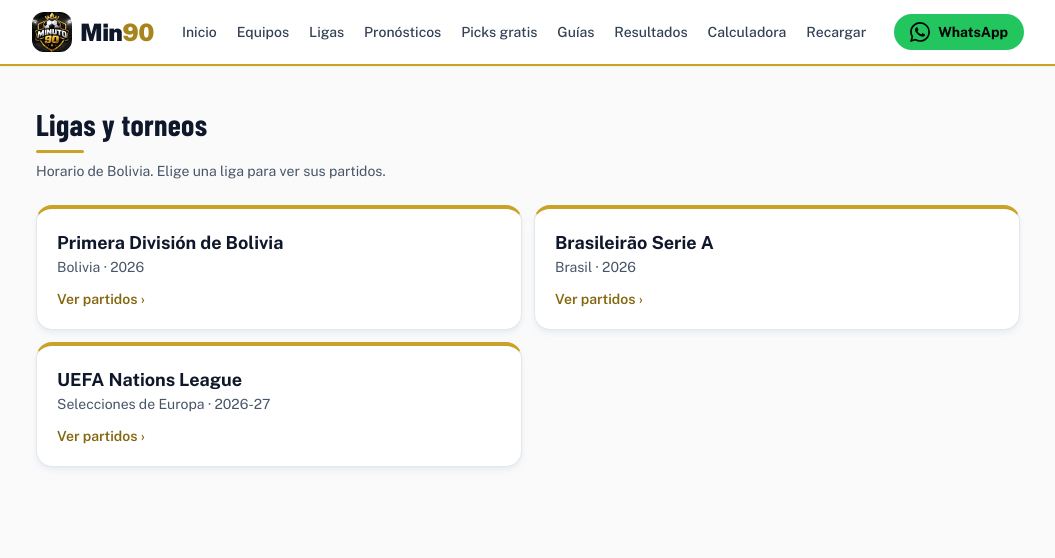
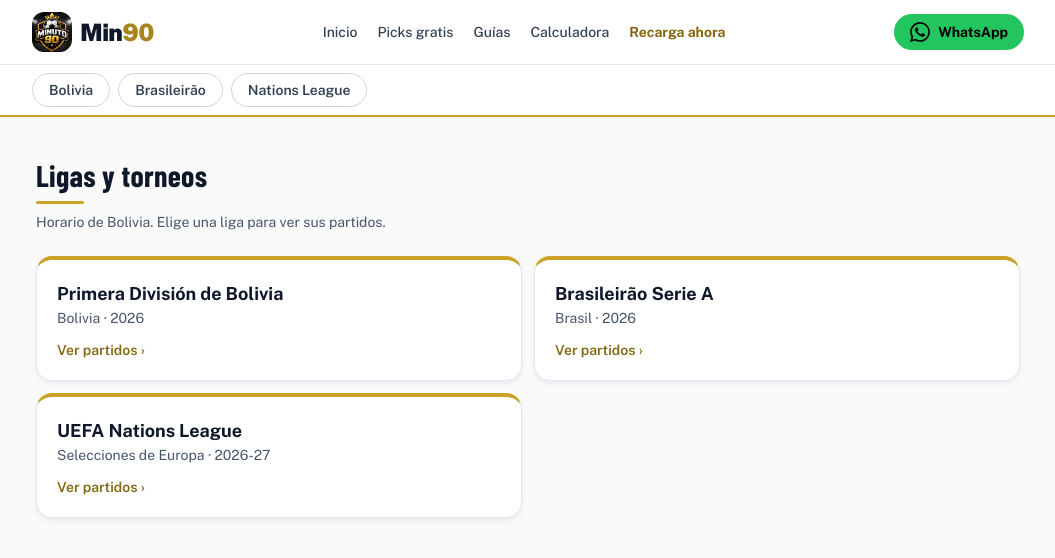
Before and after one commit to BladimirBLopez/Min90Bolivia, a Next.js app: page /ligas in a window 1280 px wide. Shown: the top 558 px of the page, without its empty margins (112-1167 px from the left). Built offline with nearby package versions, Linux system fonts and the light colour scheme; a web font is replaced by a local one.

Commit message:
Menu: selector deslizable de ligas y enlaces sin duplicados

```diff
--- a/app/ligas/page.js
+++ b/app/ligas/page.js
@@ -17,7 +17,7 @@ export default function LigasPage() {
         <h1 className="text-3xl font-extrabold titulo-oro">Ligas y torneos</h1>
         <p className="mt-2 text-sm text-slate-600">Horario de Bolivia. Elige una liga para ver sus partidos.</p>
         <div className="mt-6 grid gap-3 sm:grid-cols-2">
-          <Link href="/#pronosticos" className={card}>
+          <Link href="/equipos" className={card}>
             <p className="text-lg font-bold">Primera División de Bolivia</p>
             <p className="text-sm text-slate-600">Bolivia · 2026</p>
             <p className="mt-3 text-sm font-semibold text-oro-700">Ver partidos ›</p>
--- a/components/Navbar.js
+++ b/components/Navbar.js
@@ -1,22 +1,27 @@
 "use client";
 import { useState } from "react";
 import Link from "next/link";
+import { usePathname } from "next/navigation";
 import WhatsAppButton from "@/components/WhatsAppButton";
 
 const links = [
   ["Inicio", "/#inicio"],
-  ["Equipos", "/equipos"],
-  ["Ligas", "/ligas"],
-  ["Pronósticos", "/#pronosticos"],
   ["Picks gratis", "/pronosticos-hoy"],
   ["Guías", "/guias"],
-  ["Resultados", "/#resultados"],
   ["Calculadora", "/#calculadora"],
-  ["Recargar", "/recarga-ahora"],
+  ["Recarga ahora", "/recarga-ahora"],
+];
+
+// Selector de ligas. Bolivia va con sus páginas /equipo y /partido; las demás viven en /liga/[slug].
+const ligas = [
+  ["Bolivia", "/equipos", (p) => p === "/" || p.startsWith("/equipo") || p.startsWith("/partido") || p === "/pronosticos-hoy"],
+  ["Brasileirão", "/liga/brasil-2026", (p) => p.startsWith("/liga/brasil-2026")],
+  ["Nations League", "/liga/nations-league-2026", (p) => p.startsWith("/liga/nations-league-2026")],
 ];
 
 export default function Navbar() {
   const [open, setOpen] = useState(false);
+  const pathname = usePathname() || "/";
   const close = () => setOpen(false);
   return (
     <header className="sticky top-0 z-40 border-b-2 border-oro-500 bg-white/95 text-slate-900 shadow-sm backdrop-blur">
@@ -30,11 +35,7 @@ export default function Navbar() {
           className="flex h-10 w-10 items-center justify-center justify-self-start rounded-xl border border-oro-500/60 text-oro-700 active:bg-oro-50 sm:hidden"
         >
           <svg width="22" height="22" viewBox="0 0 24 24" fill="none" stroke="currentColor" strokeWidth="2" strokeLinecap="round" aria-hidden="true">
-            {open ? (
-              <path d="M6 6l12 12M18 6L6 18" />
-            ) : (
-              <path d="M4 7h16M4 12h16M4 17h16" />
-            )}
+            {open ? <path d="M6 6l12 12M18 6L6 18" /> : <path d="M4 7h16M4 12h16M4 17h16" />}
           </svg>
         </button>
         <Link href="/#inicio" onClick={close} className="flex items-center justify-center gap-2 text-xl font-black tracking-tight sm:justify-start sm:text-2xl">
@@ -44,24 +45,41 @@ export default function Navbar() {
         </Link>
         <nav className="hidden gap-5 text-sm font-medium text-slate-700 sm:flex">
           {links.map(([t, h]) => (
-            <a key={h} href={h} className="hover:text-oro-600">{t}</a>
+            <Link key={h} href={h} className={"hover:text-oro-600 " + (h === "/recarga-ahora" ? "font-bold text-oro-700" : "")}>{t}</Link>
           ))}
         </nav>
         <div className="flex justify-end">
           <WhatsAppButton className="!px-3 !py-2 text-sm sm:!px-4 [&>svg]:hidden sm:[&>svg]:block">WhatsApp</WhatsAppButton>
         </div>
       </div>
+      <div className="border-t border-slate-200 bg-white/95">
+        <nav aria-label="Ligas" className="mx-auto flex max-w-5xl gap-2 overflow-x-auto px-4 py-2 text-sm">
+          {ligas.map(([t, h, ok]) => {
+            const on = ok(pathname);
+            return (
+              <Link
+                key={h}
+                href={h}
+                aria-current={on ? "page" : undefined}
+                className={"whitespace-nowrap rounded-full border px-4 py-1.5 font-semibold transition " + (on ? "border-oro-500 bg-oro-500 text-white" : "border-slate-300 bg-white text-slate-700 hover:border-oro-500")}
+              >
+                {t}
+              </Link>
+            );
+          })}
+        </nav>
+      </div>
       {open && (
         <nav id="menu-movil" className="border-t border-oro-500/30 bg-white px-4 pb-3 pt-1 sm:hidden">
           {links.map(([t, h]) => (
-            <a
+            <Link
               key={h}
               href={h}
               onClick={close}
               className={"block border-b border-slate-200 py-3 text-base last:border-b-0 " + (h === "/recarga-ahora" ? "font-bold text-oro-700" : "text-slate-800")}
             >
               {t}
-            </a>
+            </Link>
           ))}
         </nav>
       )}
```
